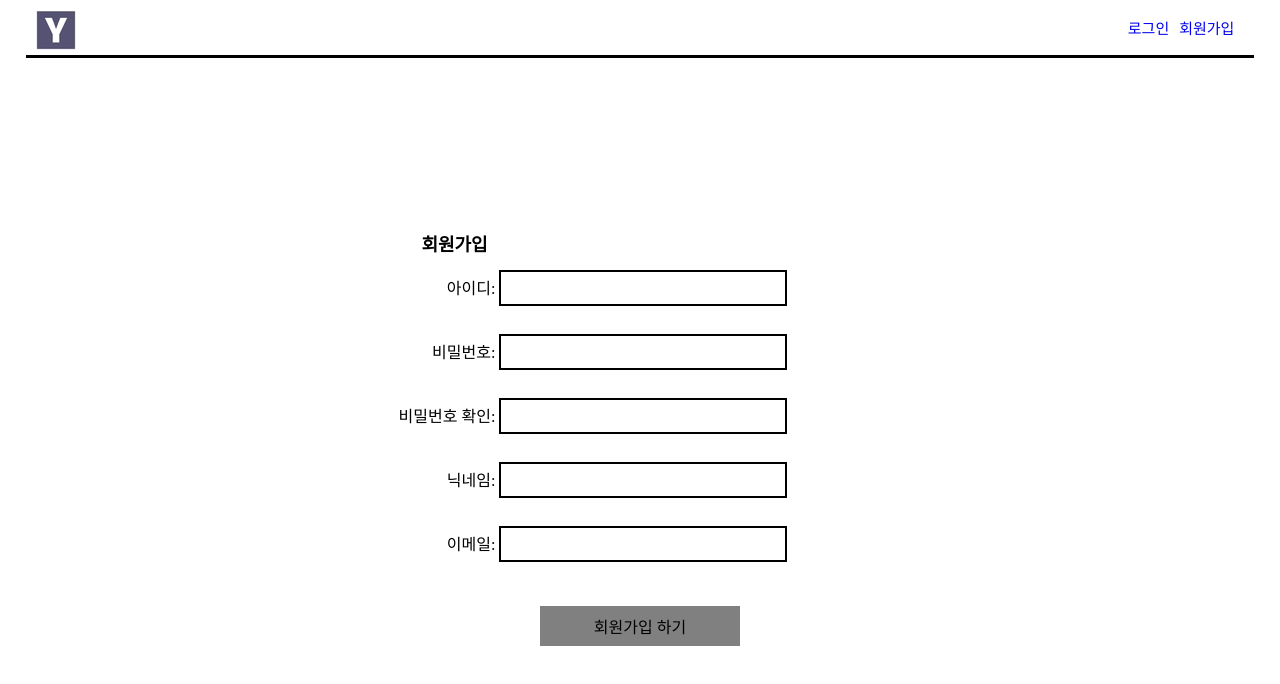
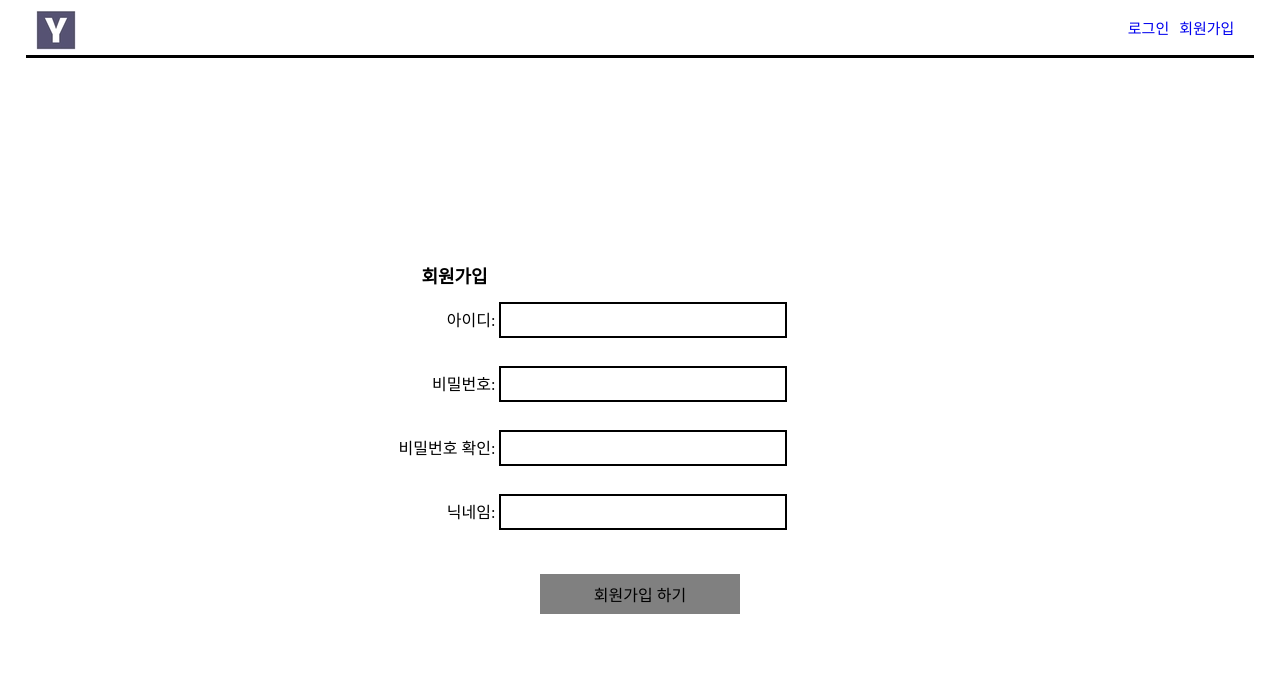
Before and after one commit to Young-Al-Mot/Young-Al-Mot, a React (Create React App) app in the folder front/: page /register in a window 1280 px wide. Shown: the top 684 px of the page. Built offline with nearby package versions, Linux system fonts and the light colour scheme; no server answers.

Commit message:
Fix register
회원가입할때 이메일 뺌

```diff
--- a/front/src/components/RegisterForm.js
+++ b/front/src/components/RegisterForm.js
@@ -56,15 +56,12 @@
   username,
   password,
   nickname,
-  email,
   passwordError,
   passwordIsSame,
   handleChangeUsername,
   handleChangePassword,
   handleChangeNickname,
-  handleChangeEmail,
   handleSubmit,
-  emailError,
   passwordConfirm,
 }) => {
   const handleKeyPress = (e) => {
@@ -109,15 +106,6 @@
             onChange={handleChangeNickname}
           />
         </LineLabel>
-        <LineLabel>
-          이메일:
-          <RegisterInput
-            type="text"
-            value={email}
-            onChange={handleChangeEmail}
-          />
-          <ErrorMessage>{emailError}</ErrorMessage>
-        </LineLabel>
       </FormLabel>
       <RegisterButton onClick={handleSubmit}>회원가입 하기</RegisterButton>
     </RegisterLabel>
--- a/front/src/containers/RegisterContainer.js
+++ b/front/src/containers/RegisterContainer.js
@@ -12,10 +12,8 @@
   const [username, setUsername] = useState("");
   const [password, setPassword] = useState("");
   const [nickname, setNickname] = useState("");
-  const [email, setEmail] = useState("");
-  //이메일 체크
-  const [isValideEmail,setIsValidEmail]=useState(false);
-  const [emailError, setEmailError] = useState(false);
+
+
   //패스워드 같은지
   const [isSame, setIsSame] = useState(false);
   const [isSameMessage, setIsSameMessage] = useState("");
@@ -41,11 +39,6 @@
     return ret1 && ret2 && ret3;
   };
 
-  const isEmail = (email) => {
-    const emailreg = /^(([^<>()\[\].,;:\s@"]+(\.[^<>()\[\].,;:\s@"]+)*)|(".+"))@(([^<>()[\].,;:\s@"]+\.)+[^<>()[\].,;:\s@"]{2,})$/i;
-    return emailreg.test(email);
-  };
-
   const handleChangePassword = useCallback(
     (e) => {
       setPassword(e.target.value);
@@ -68,20 +61,6 @@
     [setNickname]
   );
 
-  const handleChangeEmail = useCallback(
-    (e) => {
-      setEmail(e.target.value);
-      if (!isEmail(e.target.value)) {
-        setEmailError("이메일 형식에 맞춰주세요");
-        setIsValidEmail(false);
-      } else {
-        setEmailError("");
-        setIsValidEmail(true);
-      }
-    },
-    [setEmail, setEmailError, setIsValidEmail]
-  );
-
   const handleSubmit = useCallback(
     (e) => {
       //e.preventDefault();
@@ -100,7 +79,7 @@
       }else if(!isValideEmail){
         alert("이메일이 유효한 형식이 아닙니다");
       } else {
-        dispatch(registerRequest(username, password, nickname, email)).then(
+        dispatch(registerRequest(username, password, nickname)).then(
           (res) => {
             //백엔드에서 어떻게 넘어오는지 보고 수정해
             if (res.type == "AUTH_REGISTER_SUCCESS") history.push("/login");
@@ -116,7 +95,7 @@
         );
       }
     },
-    [dispatch, isValidPassword, isSame, username, password, nickname, email]
+    [dispatch, isValidPassword, isSame, username, password, nickname]
   );
 
   const passwordConfirm = useCallback(
@@ -137,15 +116,11 @@
       username={username}
       password={password}
       nickname={nickname}
-      email={email}
       passwordError={passwordError}
-      isSame={isSame}
-      emailError={emailError}
       passwordIsSame={isSameMessage}
       handleChangeUsername={handleChangeUsername}
       handleChangePassword={handleChangePassword}
       handleChangeNickname={handleChangeNickname}
-      handleChangeEmail={handleChangeEmail}
       handleSubmit={handleSubmit}
       passwordConfirm={passwordConfirm}
     />
--- a/front/src/containers/RoomListContainer.js
+++ b/front/src/containers/RoomListContainer.js
@@ -96,7 +96,7 @@
     socket.disconnect();
     console.log("roomlist mount");
     getInfo();
-  }, []);
+  });
 
   return (
     <RoomList
--- a/front/src/modules/auth.js
+++ b/front/src/modules/auth.js
@@ -29,7 +29,7 @@
 };
 
 //thunk (middleware)
-export function registerRequest(userid, password, nickname, email) {
+export function registerRequest(userid, password, nickname) {
   return (dispatch) => {
     // Inform Register API is starting
     dispatch(register());
@@ -39,7 +39,6 @@
         userid: userid,
         password: password,
         nickname: nickname,
-        email: email,
       })
       .then((response) => {
         //성공
```
Also changed, not shown: 1 other file (tests, documents, lock files or other folders).
